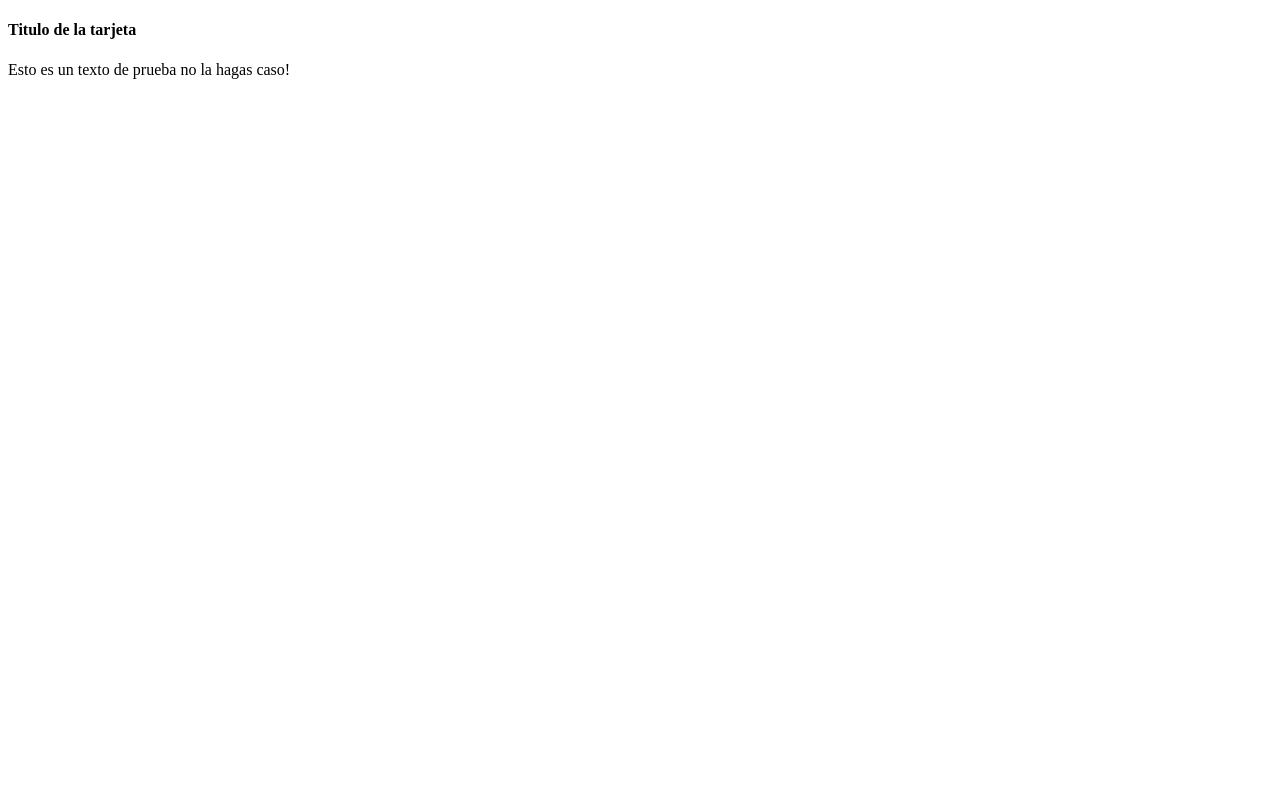
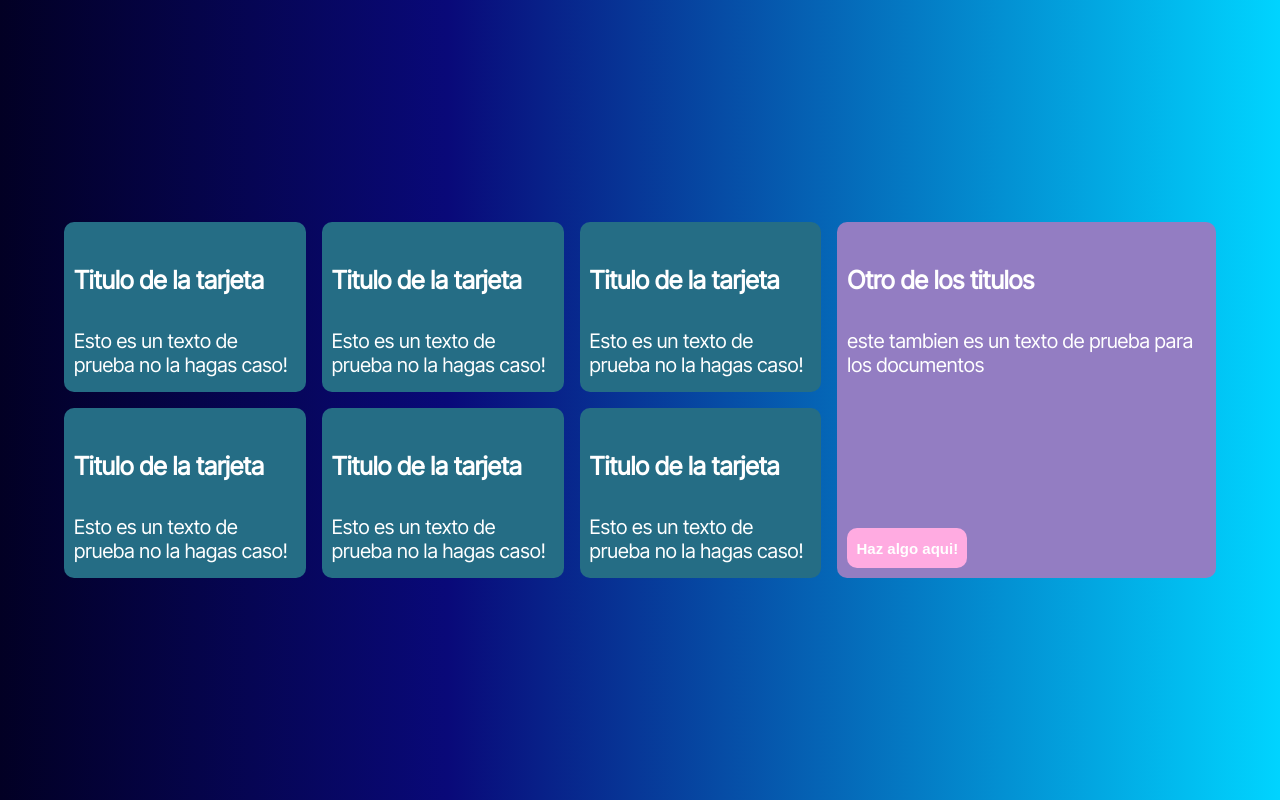
Before and after one commit to Foxdi94/Multipage-web, a website: page src/index.html in a window 1280 px wide. Drawn offline with Linux system fonts and the light colour scheme.

Commit message:
los elementos iniciales

```diff
--- a/src/index.html
+++ b/src/index.html
@@ -4,20 +4,49 @@
     <meta charset="UTF-8">
     <meta http-equiv="X-UA-Compatible" content="IE=edge">
     <meta name="viewport" content="width=device-width, initial-scale=1.0">
-    <link rel="stylesheet" href="./styles.css"/>
+    <link rel="stylesheet" href="./styles.css">
+    <link rel="preconnect" href="https://fonts.googleapis.com">
+    <link rel="preconnect" href="https://fonts.gstatic.com" crossorigin>
+    <link href="https://fonts.googleapis.com/css2?family=Inter+Tight&family=Open+Sans:wght@300&display=swap" rel="stylesheet">
     <title>Pagina de Inicio</title>
 </head>
 <body>
     <div class="contenedor">
         <div class="contenedor-concierto">
             <div class="card">
-                <h4>Titulo de la tarjeta</h4>
-                <p>Esto es un texto de prueba no la hagas caso!</p>
+                <h4 class="subtitulos">Titulo de la tarjeta</h4>
+                <p class="normal-text">Esto es un texto de prueba no la hagas caso!</p>
+            </div>
+            <div class="card">
+                <h4 class="subtitulos">Titulo de la tarjeta</h4>
+                <p class="normal-text">Esto es un texto de prueba no la hagas caso!</p>
+            </div>
+            <div class="card">
+                <h4 class="subtitulos">Titulo de la tarjeta</h4>
+                <p class="normal-text">Esto es un texto de prueba no la hagas caso!</p>
+            </div>
+            <div class="card">
+                <h4 class="subtitulos">Titulo de la tarjeta</h4>
+                <p class="normal-text">Esto es un texto de prueba no la hagas caso!</p>
+            </div>
+            <div class="card">
+                <h4 class="subtitulos">Titulo de la tarjeta</h4>
+                <p class="normal-text">Esto es un texto de prueba no la hagas caso!</p>
+            </div>
+            <div class="card">
+                <h4 class="subtitulos">Titulo de la tarjeta</h4>
+                <p class="normal-text">Esto es un texto de prueba no la hagas caso!</p>
+            </div>
+        </div>
+        <div class="banner">
+            <div class="banner-text">
+                <h4 class="subtitulos">Otro de los titulos</h4>
+                <p class="normal-text">este tambien es un texto de prueba para los documentos</p>
+            </div>
+            <div class="bottom-part">
+                <button class="default-button">Haz algo aqui!</button>
             </div>
         </div>
     </div>
-    <div class="banner">
-
-    </div>
 </body>
 </html>
--- a/src/styles.css
+++ b/src/styles.css
@@ -1,3 +1,85 @@
+
+
 body {
-    background-color: (90deg, rgba(2,0,36,1) 0%, rgba(9,9,121,1) 35%, rgba(0,212,255,1) 100%);
+    display: flex;
+    align-items: center;
+    background: linear-gradient(90deg, rgba(2,0,36,1) 0%, rgba(9,9,121,1) 35%, rgba(0,212,255,1) 100%);
 }
+
+.subtitulos {
+    font-family: 'Inter Tight', sans-serif;
+    color: white;
+    font-size: 25px;
+}
+
+.normal-text {
+    font-family: 'Inter Tight', sans-serif;
+    color: white;
+    font-size: 20px;
+}
+
+.default-button {
+    color: white;
+    background-color: #FFABE1;
+    font-size: 15px;
+    font-weight: bold;
+    height: 40px;
+    width: 120px;
+    border-radius: 10px;
+    border: 0px;
+}
+
+.bottom-part{
+    display: flex;
+    height: auto;
+    align-items: flex-end;
+
+}
+
+.contenedor {
+    position: absolute;
+    margin: 0;
+    top: 50%;
+    left: 50%;
+    transform: translate(-50%, -50%);
+    width: 90%;
+    display: grid;
+    grid-template-columns: 2fr 1fr;
+    gap: 1rem;
+}
+
+.contenedor-concierto {
+    display: grid;
+    gap: 1rem;
+    grid-template-columns: 1fr 1fr 1fr;
+
+}
+
+.card{
+    background-color: #256D85;
+    border-radius: 10px;
+    height: 150px;
+    padding: 10px;
+
+
+}
+
+.banner {
+    background-color: #937DC2;
+    padding: 10px;
+    border-radius: 10px;
+    display: grid;
+    grid-template-rows: 1fr, 1fr;
+}
+
+@media screen and (max-width: 1245px) {
+
+}
+
+@media screen and (max-width: 720px) {
+
+}
+
+@media screen and (max-width: 400px) {
+
+}
```
